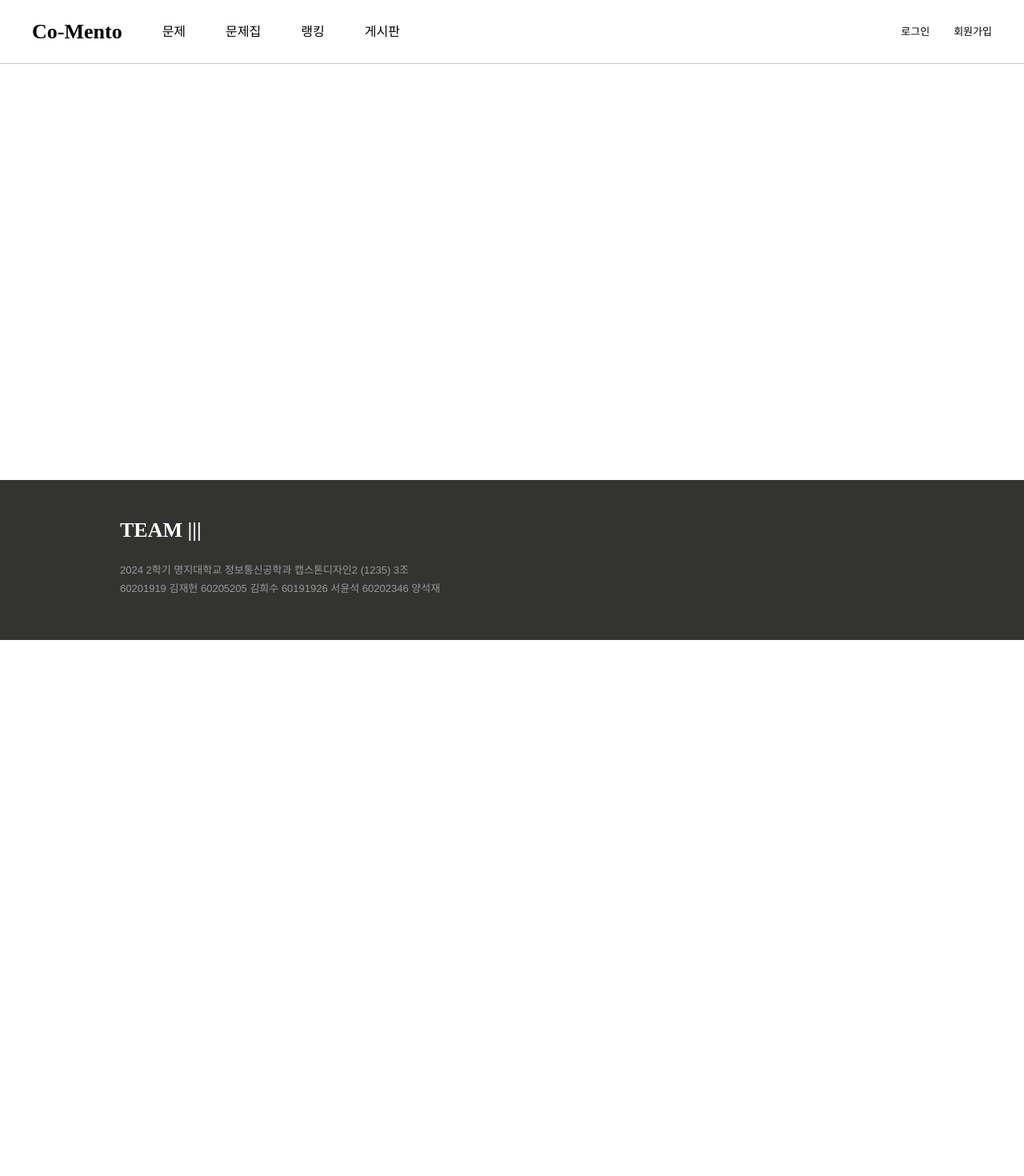
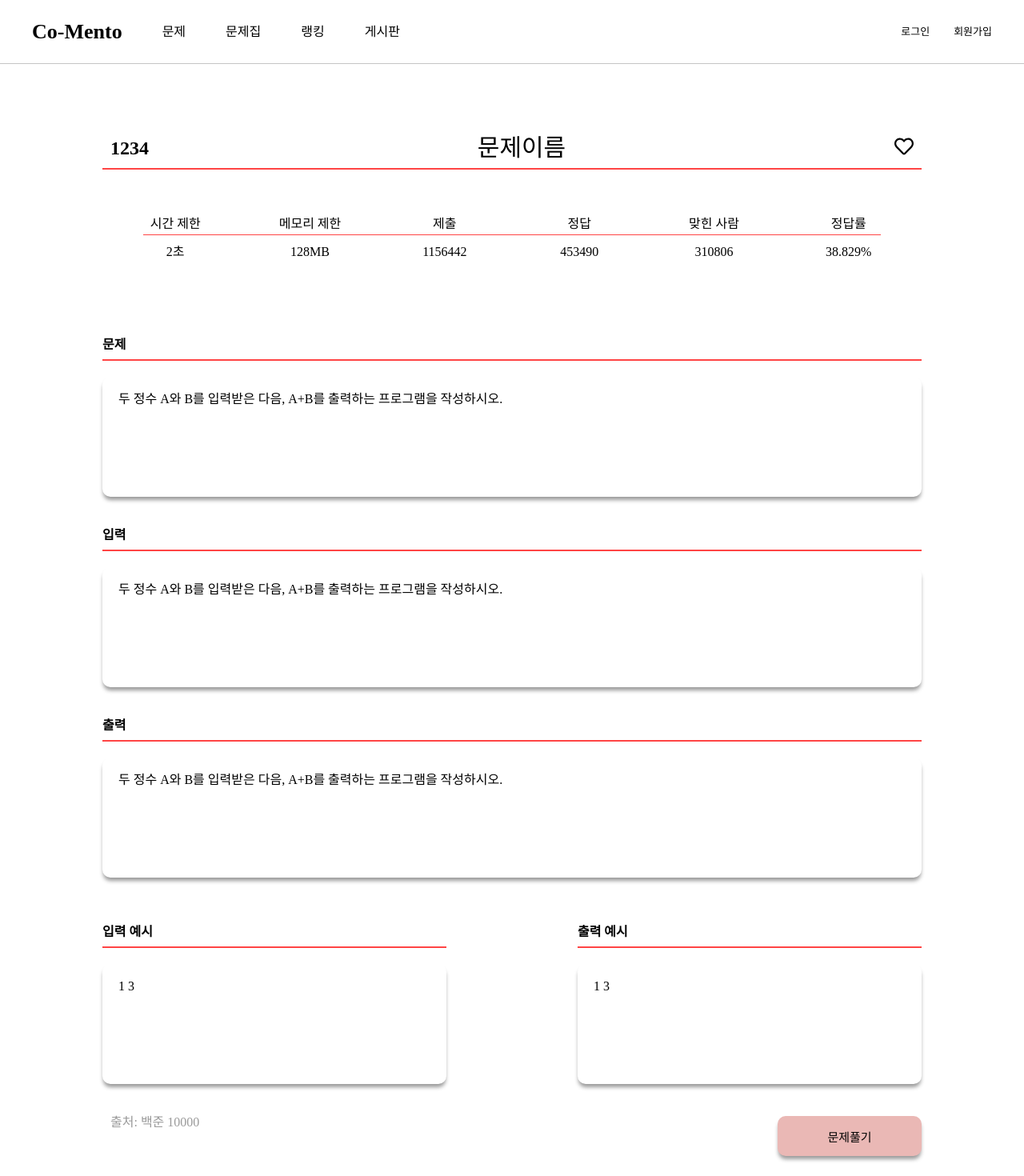
Before and after one commit to Heesu01/co-mento, a React (Create React App) app: page /problem in a window 1280 px wide. Shown: the top 1470 px of the page at 80% size. Before the commit the page ends 800 px from the top, so only its background shows below. Built offline with nearby package versions, Linux system fonts and the light colour scheme.

Commit message:
feat: 문제페이지 UI 구현

```diff
--- a/src/pages/Problem.js
+++ b/src/pages/Problem.js
@@ -1,7 +1,202 @@
 import React from "react";
+import styled from "styled-components";
+import { FaRegHeart } from "react-icons/fa";
+import Button from "../components/Button";
 
 const Problem = () => {
-  return <div></div>;
+  return (
+    <Container>
+      <TopBox>
+        <Num>1234</Num>
+        <Name>
+          <span>문제이름</span>
+        </Name>
+        <Like>
+          <FaRegHeart />
+        </Like>
+      </TopBox>
+      <StatisticsBox>
+        <Statistic>
+          <TitleBox>
+            <Title>시간 제한</Title>
+            <Title>메모리 제한</Title>
+            <Title>제출</Title>
+            <Title>정답</Title>
+            <Title>맞힌 사람</Title>
+            <Title>정답률</Title>
+          </TitleBox>
+          <InfoBox>
+            <Info>2초</Info>
+            <Info>128MB</Info>
+            <Info>1156442</Info>
+            <Info>453490</Info>
+            <Info>310806</Info>
+            <Info>38.829%</Info>
+          </InfoBox>
+        </Statistic>
+      </StatisticsBox>
+      <BoxContainer>
+        <ProblemBox>
+          <TextTitle>문제</TextTitle>
+          <TextContents>
+            <Text>
+              두 정수 A와 B를 입력받은 다음, A+B를 출력하는 프로그램을
+              작성하시오.
+            </Text>
+          </TextContents>
+        </ProblemBox>
+        <InOutBox>
+          <TextTitle>입력</TextTitle>
+          <TextContents>
+            <Text>
+              두 정수 A와 B를 입력받은 다음, A+B를 출력하는 프로그램을
+              작성하시오.
+            </Text>
+          </TextContents>
+        </InOutBox>
+        <InOutBox>
+          <TextTitle>출력</TextTitle>
+          <TextContents>
+            <Text>
+              두 정수 A와 B를 입력받은 다음, A+B를 출력하는 프로그램을
+              작성하시오.
+            </Text>
+          </TextContents>
+        </InOutBox>
+      </BoxContainer>
+      <AllExampleBox>
+        <ExampleBox>
+          <TextTitle>입력 예시</TextTitle>
+          <SmallContents>
+            <Text>1 3</Text>
+          </SmallContents>
+        </ExampleBox>
+        <ExampleBox>
+          <TextTitle>출력 예시</TextTitle>
+          <SmallContents>
+            <Text>1 3</Text>
+          </SmallContents>
+        </ExampleBox>
+      </AllExampleBox>
+      <BottomBox>
+        <Source>출처: 백준 10000</Source>
+        <Button
+          children="문제풀기"
+          bgc={({ theme }) => theme.colors.deepPink}
+          hoverColor={({ theme }) => theme.colors.pink}
+        />
+      </BottomBox>
+    </Container>
+  );
 };
 
+const Container = styled.div`
+  width: 80%;
+  margin: 90px auto;
+  display: flex;
+  flex-direction: column;
+  gap: 20px;
+`;
+const TopBox = styled.div`
+  display: flex;
+  font-size: 24px;
+  border-bottom: 2px solid ${({ theme }) => theme.colors.red};
+  padding: 0 10px;
+  padding-bottom: 10px;
+  justify-content: space-between;
+  align-items: center;
+`;
+const Num = styled.div`
+  font-weight: 700;
+`;
+const Name = styled.div`
+  font-weight: 500;
+  font-size: 30px;
+`;
+const Like = styled.div`
+  cursor: pointer;
+`;
+const StatisticsBox = styled.div`
+  display: flex;
+  flex-direction: column;
+  align-items: center;
+`;
+const Statistic = styled.div`
+  display: flex;
+  flex-direction: column;
+  align-items: center;
+  width: 90%;
+  margin: 40px 0;
+  gap: 8px;
+`;
+const TitleBox = styled.div`
+  width: 100%;
+  display: flex;
+  justify-content: space-between;
+  border-bottom: 1px solid ${({ theme }) => theme.colors.red};
+  padding-bottom: 5px;
+`;
+const Title = styled.p`
+  width: 80px;
+  text-align: center;
+`;
+const InfoBox = styled.div`
+  padding-top: 5px;
+  width: 100%;
+  display: flex;
+  justify-content: space-between;
+`;
+const Info = styled.p`
+  width: 80px;
+  text-align: center;
+`;
+const BoxContainer = styled.div`
+  display: flex;
+  flex-direction: column;
+  gap: 20px;
+  padding-top: 40px;
+`;
+const ProblemBox = styled.div``;
+const TextTitle = styled.p`
+  margin-bottom: 15px;
+  font-weight: 700;
+  border-bottom: 2px solid ${({ theme }) => theme.colors.red};
+  padding-bottom: 10px;
+`;
+const TextContents = styled.div`
+  box-shadow: 0px 5px 5px -1px ${(props) => props.theme.colors.gray};
+  border-radius: 10px;
+  padding: 20px;
+  margin: 20px 0;
+  min-height: 150px;
+`;
+const Text = styled.p``;
+const InOutBox = styled.div``;
+const AllExampleBox = styled.div`
+  display: flex;
+  width: 100%;
+  display: flex;
+  justify-content: space-between;
+  margin: 20px 0;
+`;
+const ExampleBox = styled.div`
+  width: 42%;
+`;
+const SmallContents = styled.div`
+  width: 100%;
+  box-shadow: 0px 5px 5px -1px ${(props) => props.theme.colors.gray};
+  border-radius: 10px;
+  padding: 20px;
+  min-height: 150px;
+  margin-top: 20px;
+`;
+const BottomBox = styled.div`
+  display: flex;
+  justify-content: space-between;
+`;
+const Source = styled.div`
+  margin-left: 10px;
+  color: ${(props) => props.theme.colors.gray};
+`;
+
 export default Problem;
```
